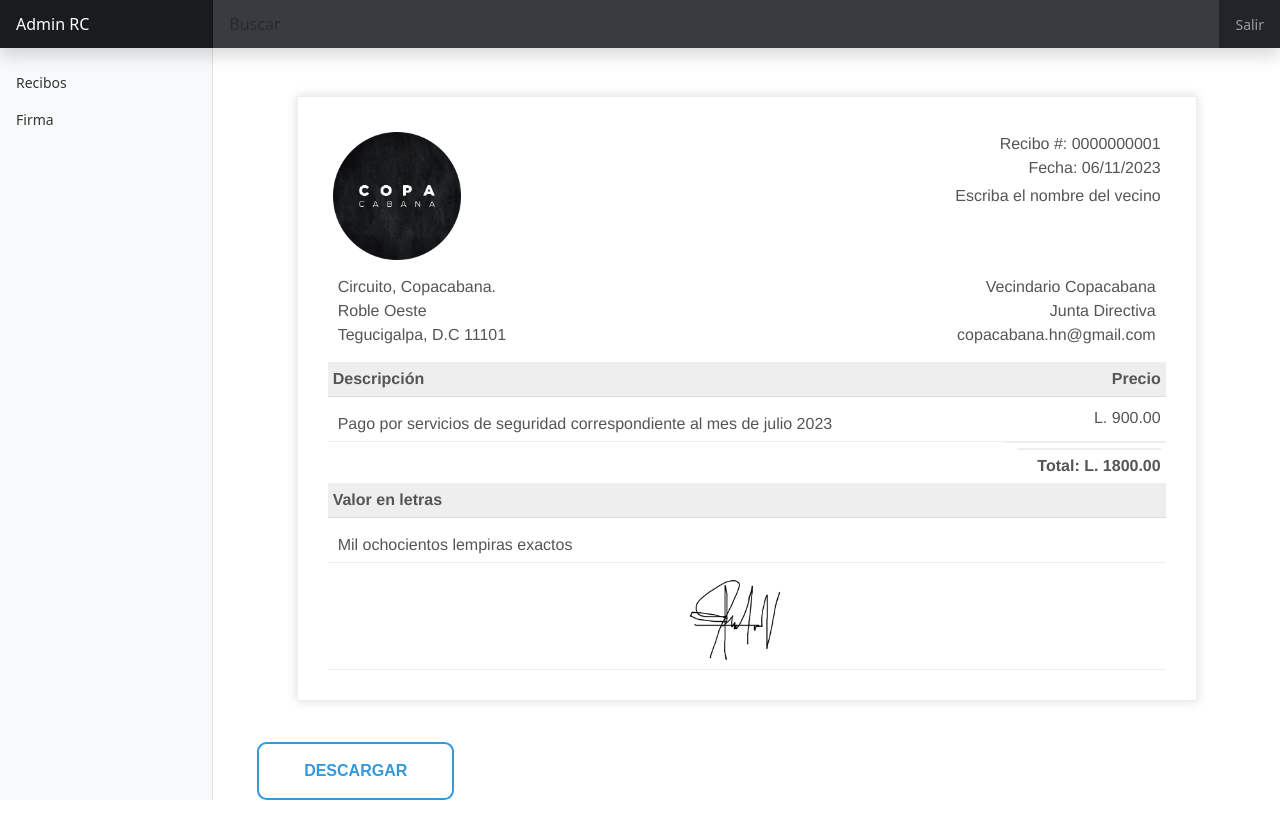
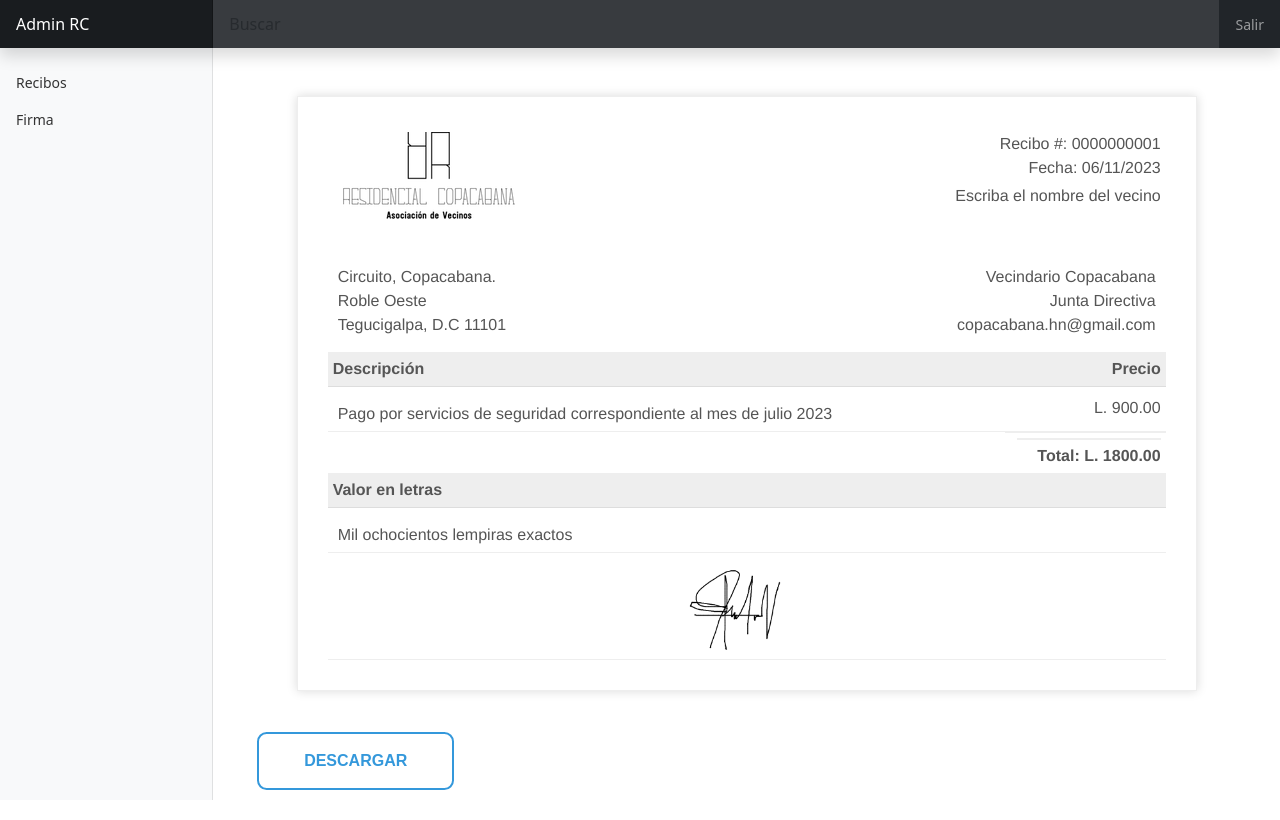
Before and after one commit to jvasquez8704/neighborhood-web, a website: page index.html in a window 1280 px wide. Drawn offline with nearby package versions, Linux system fonts and the light colour scheme; some icons are missing.

Commit message:
place the logo

```diff
--- a/index.html
+++ b/index.html
@@ -78,12 +78,12 @@
 
                     <div class="invoice-box" id="element-to-print">
                         <table>
-                            <tr class="top">
+                            <tr class="top" style="height: 8rem;">
                                 <td colspan="2">
                                     <table>
                                         <tr>
                                             <td class="title" style="padding: 0px !important;">
-                                                <img src="public/images/logo_copacabana.jpeg" alt="Company logo" style="width: 8rem" />
+                                                <img src="public/images/logo.jpeg" alt="Company logo" style="position: fixed; z-index: -1; top: 5rem;" />
                                             </td>
 
                                             <td style="padding: 0px !important;">
```
Also changed, not shown: public/images/logo.jpeg (added).
